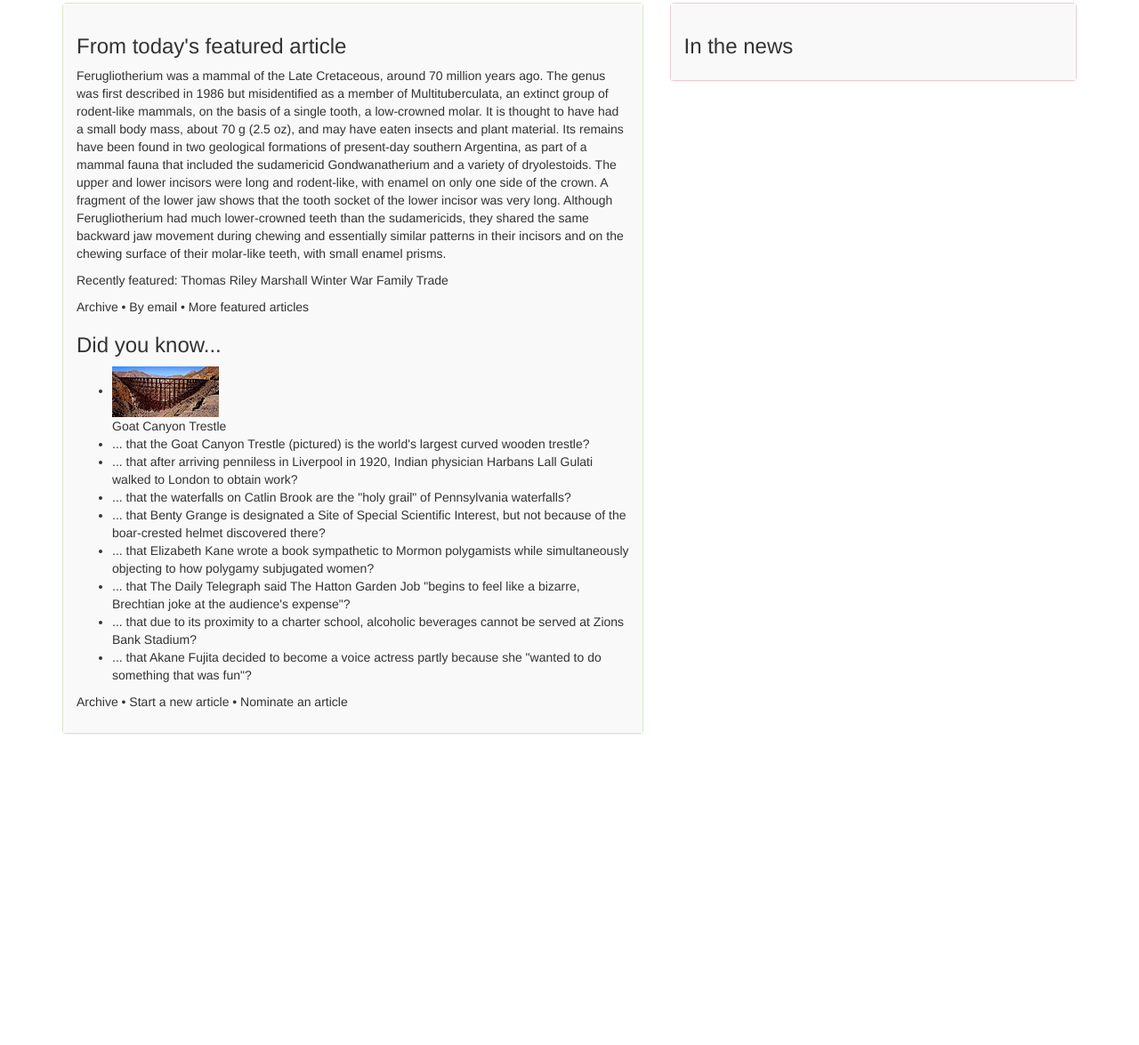
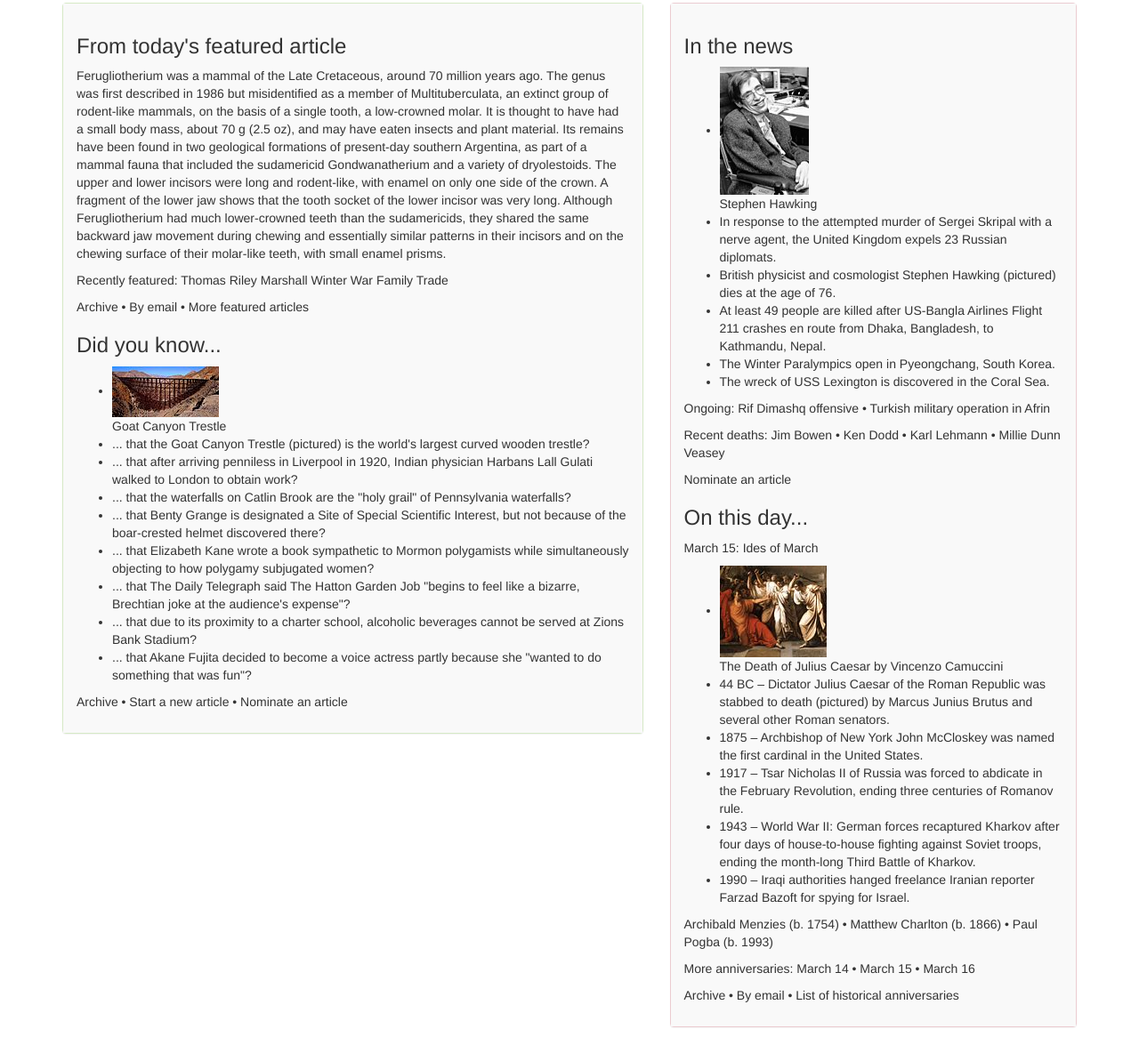
Before and after one commit to ishoman/wiki-rebuild, a plain HTML site: page index.html in a window 1280 px wide. Shown: the part 239-1414 px from the top of the page at 89% size. Before the commit the page ends 1084 px from the top, so only its background shows below. Drawn offline with Linux system fonts and the light colour scheme.

Commit message:
add more content to index.html

```diff
--- a/index.html
+++ b/index.html
@@ -69,6 +69,40 @@
         <div class="panel panel-danger">
           <div class="panel-body">
             <h3>In the news</h3>
+            <ul>
+              <li>
+                <figure>
+                  <img src="img/stephen-hawking.jpg" alt="Stephen Hawking">
+                  <figcaption>Stephen Hawking</figcaption>
+                </figure>
+              </li>
+              <li>In response to the attempted murder of Sergei Skripal with a nerve agent, the United Kingdom expels 23 Russian diplomats.</li>
+              <li>British physicist and cosmologist Stephen Hawking (pictured) dies at the age of 76.</li>
+              <li>At least 49 people are killed after US-Bangla Airlines Flight 211 crashes en route from Dhaka, Bangladesh, to Kathmandu, Nepal.</li>
+              <li>The Winter Paralympics open in Pyeongchang, South Korea.</li>
+              <li>The wreck of USS Lexington is discovered in the Coral Sea.</li>
+            </ul>
+            <p>Ongoing: Rif Dimashq offensive &bull; Turkish military operation in Afrin</p>
+            <p>Recent deaths: Jim Bowen &bull; Ken Dodd &bull; Karl Lehmann &bull; Millie Dunn Veasey</p>
+            <p>Nominate an article</p>
+            <h3>On this day...</h3>
+            <p>March 15: Ides of March</p>
+            <ul>
+              <li>
+                <figure>
+                  <img src="img/caesar.jpg" alt="caesar dying">
+                  <figcaption>The Death of Julius Caesar by Vincenzo Camuccini</figcaption>
+                </figure>
+              </li>
+              <li>44 BC – Dictator Julius Caesar of the Roman Republic was stabbed to death (pictured) by Marcus Junius Brutus and several other Roman senators.</li>
+              <li>1875 – Archbishop of New York John McCloskey was named the first cardinal in the United States.</li>
+              <li>1917 – Tsar Nicholas II of Russia was forced to abdicate in the February Revolution, ending three centuries of Romanov rule.</li>
+              <li>1943 – World War II: German forces recaptured Kharkov after four days of house-to-house fighting against Soviet troops, ending the month-long Third Battle of Kharkov.</li>
+              <li>1990 – Iraqi authorities hanged freelance Iranian reporter Farzad Bazoft for spying for Israel.</li>
+            </ul>
+            <p>Archibald Menzies (b. 1754) &bull; Matthew Charlton (b. 1866) &bull; Paul Pogba (b. 1993)</p>
+            <p>More anniversaries: March 14 &bull; March 15 &bull; March 16</p>
+            <p>Archive &bull; By email &bull; List of historical anniversaries</p>
           </div>
         </div>
       </div>
```
Also changed, not shown: img/caesar.jpg (added), img/stephen-hawking.jpg (added).
